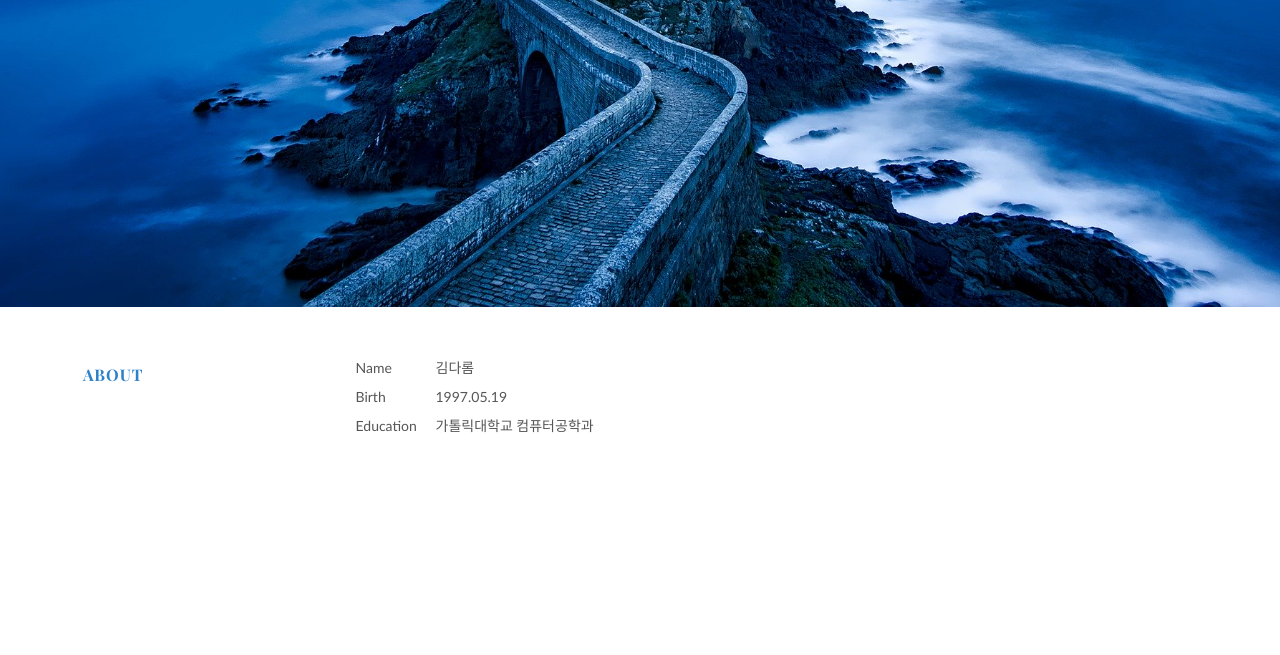
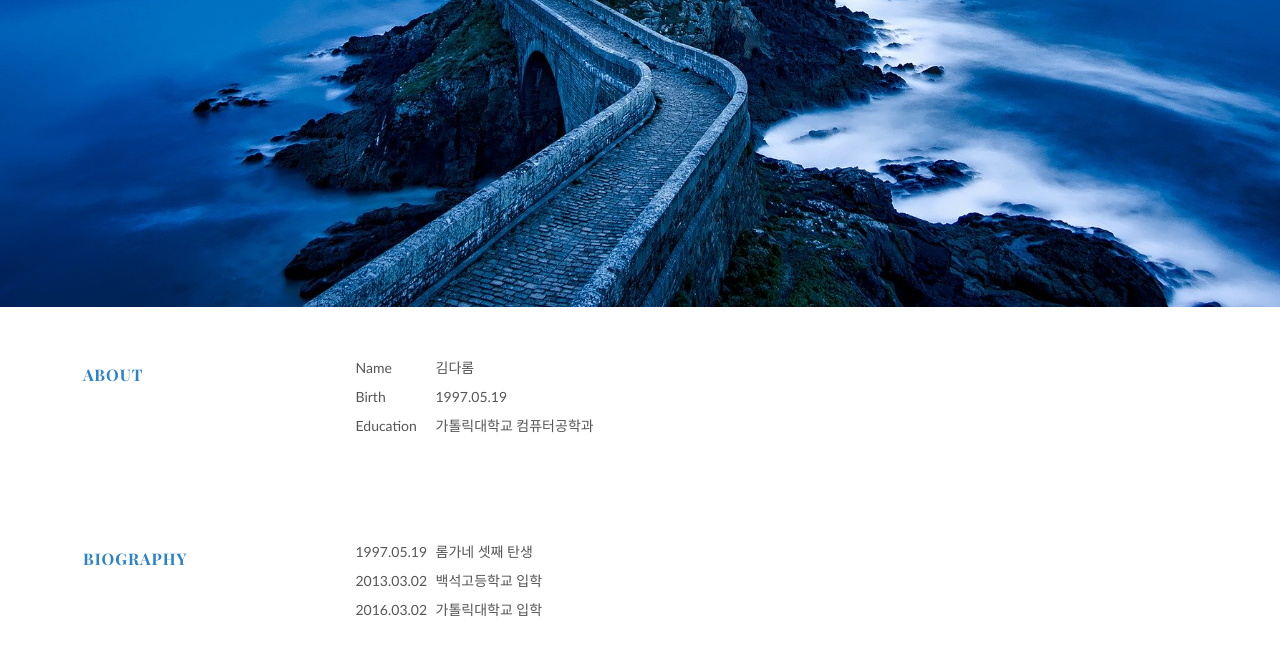
Before and after one commit to vo0a/portfolio, a plain HTML site: page index.html in a window 1280 px wide. Shown: the part 493-1148 px from the top of the page. Before the commit the page ends 984 px from the top, so only its background shows below. Drawn offline with Linux system fonts and the light colour scheme.

Commit message:
Biography 섹션 추가

```diff
--- a/index.html
+++ b/index.html
@@ -44,6 +44,19 @@
                         </dl>
                     </div>
                 </section>
+                <section class="section biography">
+                    <h2 class="section-title">Biography</h2>
+                    <div class="section-content">
+                        <dl class="definition-list">
+                            <dt class="definition-item definition-item-title">1997.05.19</dt>
+                            <dd class="definition-item definition-item-description">롬가네 셋째 탄생</dd>
+                            <dt class="definition-item definition-item-title">2013.03.02</dt>
+                            <dd class="definition-item definition-item-description">백석고등학교 입학</dd>
+                            <dt class="definition-item definition-item-title">2016.03.02</dt>
+                            <dd class="definition-item definition-item-description">가톨릭대학교 입학</dd>
+                        </dl>
+                    </div>
+                </section>
             </main>
         </div>
     </body>
```
